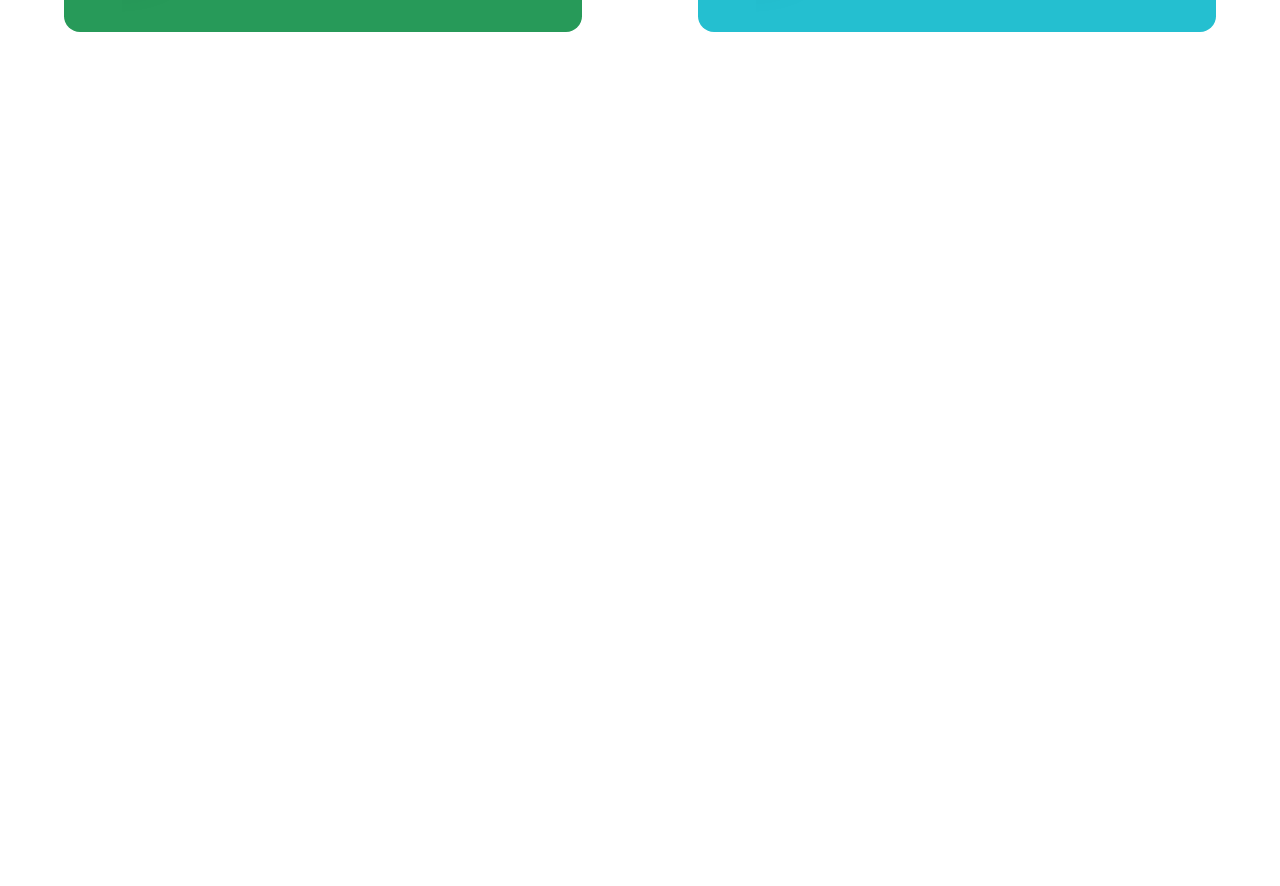
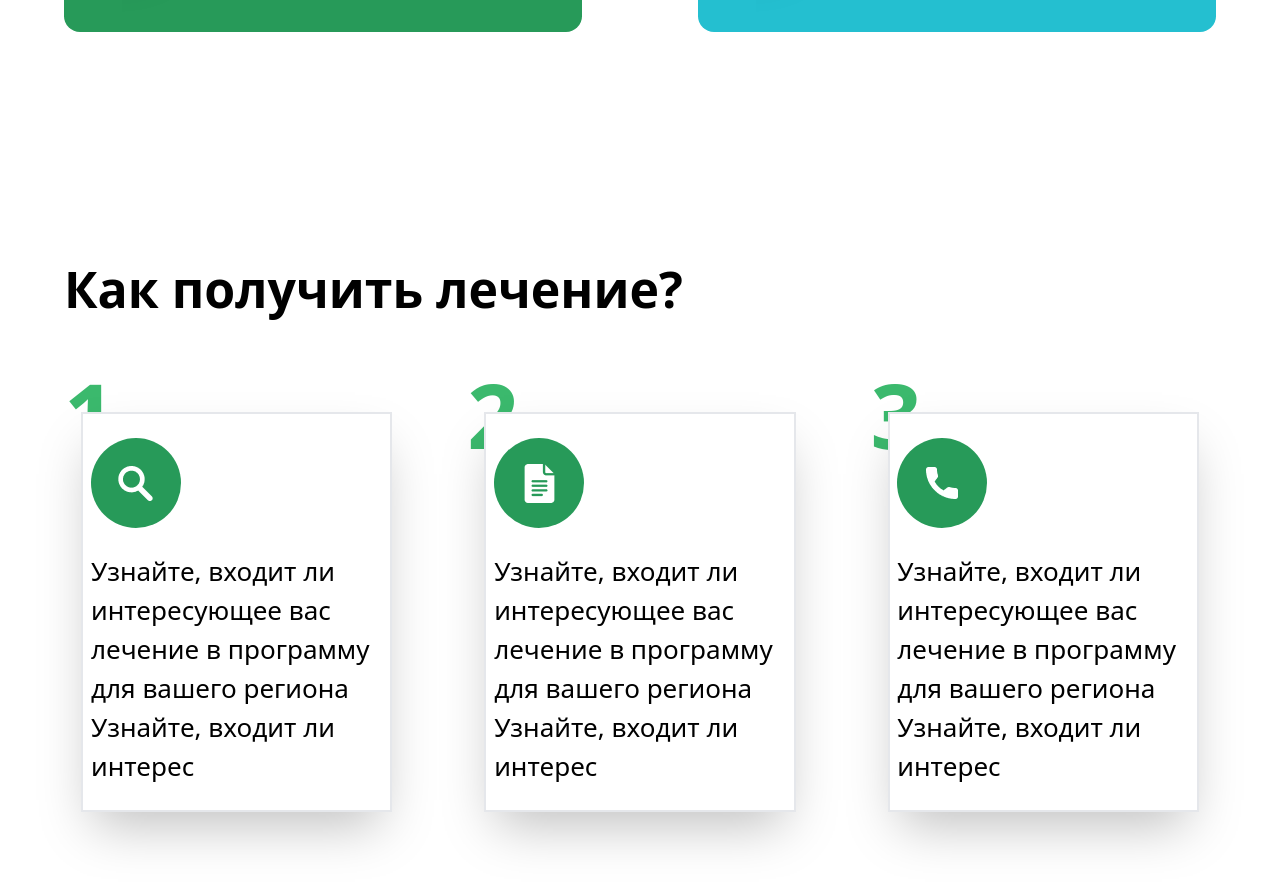
Before and after one commit to Abdulya03/git-grupa-5, a website: page index.html in a window 1280 px wide. Shown: the part 1000-1886 px from the top of the page. Before the commit the page ends 1252 px from the top, so only its background shows below. Drawn offline with nearby package versions, Linux system fonts and the light colour scheme; files that its build step writes are made by us from their sources.

Commit message:
PUPL-PAGE-1-(add select 3)

```diff
--- a/index.html
+++ b/index.html
@@ -136,6 +136,59 @@
 
 
 
+    <div class="w-[90%] m-auto py-[100px] ">
+        <p class="sm:text-[50px] py-[20px] font-black text-[30x]">Как получить лечение?</p>
+        <div class="sm:flex sm:justify-between sm:items-center ">
+            <div class="sm:w-[30%]">
+                <p class="font-black text-[#3BB96D]  text-[90px]">1</p>
+                <div class="w-[90%] m-auto border-solid border-gray-200 border-2 relative top-[-70px] bg-white shadow-2xl">
+                    <div class="w-[95%] py-6 m-auto ">
+                        <div class="w-[90px] h-[90px] bg-[#279A59] rounded-[100%] flex justify-center items-center">
+                            <img src="./pupl-img/Vector.png" alt="">
+                        </div> <br>
+                        <p class="text-[26px]">
+                            Узнайте, входит ли интересующее вас лечение в программу для вашего региона
+                            Узнайте, входит ли интерес
+                        </p>
+                    </div>
+                </div>
+            </div> <br>
+            <div class="sm:w-[30%]">
+                <p class="font-black text-[#3BB96D]  text-[90px]">2</p>
+                <div class="w-[90%] m-auto border-solid border-gray-200 border-2 relative top-[-70px] bg-white shadow-2xl">
+                    <div class="w-[95%] py-6 m-auto ">
+                        <div class="w-[90px] h-[90px] bg-[#279A59] rounded-[100%] flex justify-center items-center">
+                            <img src="./pupl-img/google-docs (2) 1.png" alt="">
+                        </div> <br>
+                        <p class="text-[26px]">
+                            Узнайте, входит ли интересующее вас лечение в программу для вашего региона
+                            Узнайте, входит ли интерес
+                        </p>
+                    </div>
+                </div>
+            </div> <br>
+            <div class="sm:w-[30%]">
+                <p class="font-black text-[#3BB96D]  text-[90px]">3</p>
+                <div class="w-[90%] m-auto border-solid border-gray-200 border-2 relative top-[-70px] bg-white shadow-2xl">
+                    <div class="w-[95%] py-6 m-auto ">
+                        <div class="w-[90px] h-[90px] bg-[#279A59] rounded-[100%] flex justify-center items-center">
+                            <img src="./pupl-img/Group.png" alt="">
+                        </div> <br>
+                        <p class="text-[26px]">
+                            Узнайте, входит ли интересующее вас лечение в программу для вашего региона
+                            Узнайте, входит ли интерес
+                        </p>
+                    </div>
+                </div>
+            </div>
+        </div>
+    </div>
+
+
+
+
+
+
 
 
 
```
